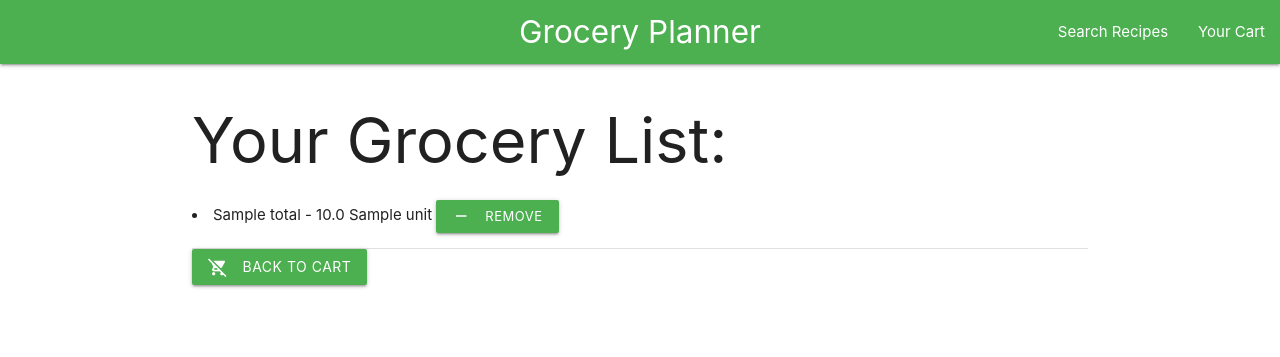
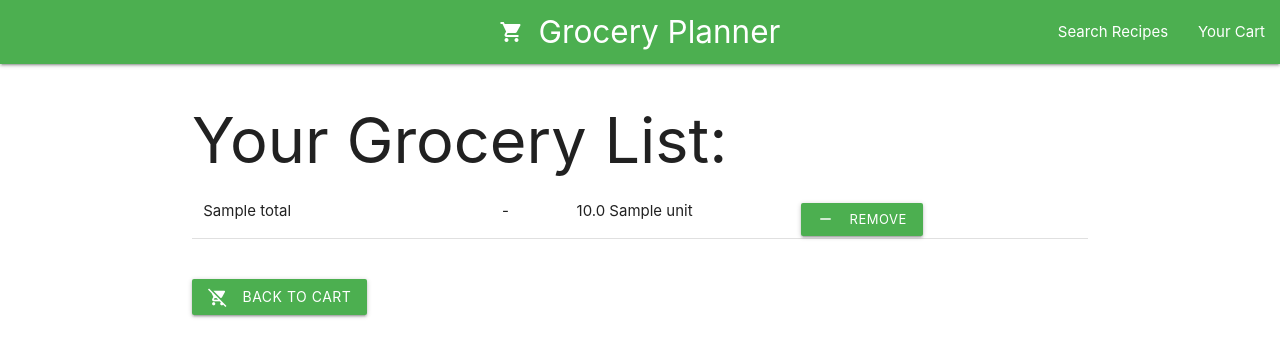
Before and after one commit to Kyle-Howard/groceries, a Django app: template recipefinder/templates/create_list.html in a window 1280 px wide. Shown: the top 357 px of the page. Run offline with Django 3.2, Linux system fonts and the light colour scheme; the template is opened without the code that fills it: most values are stand-ins (such as "Sample title", 1, 10 or a date in 2020).

Commit message:
first commit

```diff
--- a/recipefinder/static/dist/css/test.css
+++ b/recipefinder/static/dist/css/test.css
@@ -10,5 +10,9 @@
 }
 
 .top-button{
-    margin-top:6vh;
+    margin-top:4vh;
 }
+
+.small-button{
+    margin-top:3px;
+}
--- a/recipefinder/templates/create_list.html
+++ b/recipefinder/templates/create_list.html
@@ -5,6 +5,7 @@
         <link href="https://fonts.googleapis.com/icon?family=Material+Icons" rel="stylesheet">
         <!--Import materialize.css-->
         <link type="text/css" rel="stylesheet" href="{% static "dist/css/materialize.min.css"%}"  media="screen,projection"/>
+        <link type="text/css" rel="stylesheet" href="{% static "dist/css/test.css"%}"  media="screen,projection"/>
 
         <!--Let browser know website is optimized for mobile-->
         <meta name="viewport" content="width=device-width, initial-scale=1.0"/>
@@ -12,7 +13,7 @@
     <body>
         <nav>
             <div class="nav-wrapper green">
-                <a href="#" class="brand-logo center">Grocery Planner</a>
+                <a href="/recipefinder/" class="brand-logo center"><i class="material-icons">local_grocery_store</i>Grocery Planner</a>
                 <ul id="nav-mobile" class="right hide-on-med-and-down">
                     <li><a href="/recipefinder/search_recipes?cartid={{cartid}}">Search Recipes</a></li>
                     <li><a href="/recipefinder/view_cart?cartid={{cartid}}">Your Cart</a></li>
@@ -21,22 +22,37 @@
         </nav>
         <div class="container">
             <h1>Your Grocery List:</h1>
+            <div class="row">
+                <div class="col s12">
+                    <div class="row">
                         <div>
                             {% for total in total_ingredients %}
                                 <form type="post" action="/recipefinder/remove_from_list">
-                    <li>
-                        {{ total.name }} - {{total.amount|floatformat:1}} {{total.unit}}
+                                    <div class="col s4">
+                                        {{ total.name }}
+                                    </div>
+                                    <div class="col s1">
+                                        -
+                                    </div>
+                                    <div class="col s3">
+                                        {{total.amount|floatformat:1}} {{total.unit}}
+                                    </div>
+                                    <div class="col s4">
                                         <input type="hidden" name="cartid" value='{{cartid}}' placeholder="{{cartid}}"/>
                                         <input type="hidden" name="ingredientid" value='{{total.pk}}' placeholder="{{ingredientid}}"/>
-                        <button class="btn-small waves-effect waves-light green" id="remove_ingredient_submit" type="submit">Remove
+                                        <button class="btn-small waves-effect waves-light green small-button" id="remove_ingredient_submit" type="submit">Remove
                                             <i class="material-icons left">remove</i>
                                         </button>
+                                    </div>
                                     <br>
-                    </li>
                                 </form>
                                 <div class="divider"></div>
                             {% endfor %}
                         </div>
+                    </div>
+                </div>
+            </div>
+            <div class="row">
                 <form type="post" action="/recipefinder/view_cart">
                     <input type="hidden" name="cartid" value='{{cartid}}' placeholder="{{cartid}}"/>
                     <button class="btn waves-effect waves-light green" id="list_to_cart_submit" type="submit">Back to Cart
@@ -44,6 +60,7 @@
                     </button>
                 </form>
             </div>
+        </div>
         <!--JavaScript at end of body for optimized loading-->
         <script type="text/javascript" src="js/materialize.min.js"></script>
     </body>
--- a/recipefinder/templates/search_recipes.html
+++ b/recipefinder/templates/search_recipes.html
@@ -13,7 +13,7 @@
     <body>
         <nav>
             <div class="nav-wrapper green">
-                <a href="#" class="brand-logo center">Grocery Planner</a>
+                <a href="/recipefinder/" class="brand-logo center"><i class="material-icons">local_grocery_store</i>Grocery Planner</a>
                 <ul id="nav-mobile" class="right hide-on-med-and-down">
                     <li class="active"><a href="/recipefinder/search_recipes?cartid={{cartid}}">Search Recipes</a></li>
                     <li><a href="/recipefinder/view_cart?cartid={{cartid}}">Your Cart</a></li>
--- a/recipefinder/views.py
+++ b/recipefinder/views.py
@@ -15,7 +15,7 @@ Cuisines = ["African", "American", "British", "Cajun","Caribbean", "Chinese",
 
 # Create your views here.
 def home(request):
-    thisCart = Cart.object.get(pk=5)
+    thisCart = Cart()
     thisCart.save()
     return render(request, 'home.html', context={"cartid": thisCart.pk})
 
@@ -51,6 +51,7 @@ def update_cart(request):
         recipe.ingredients.add(ingredient)
 
     thisCart.recipes.add(recipe)
+    print(response)
 
     return render(request, 'update_cart.html', context={"title": title, "id": recipeid, "recipes": thisCart.recipes.all(), "cartid": cartId})
 
```
Also changed, not shown: recipefinder/templates/home.html (+7 -2 lines), recipefinder/templates/update_cart.html (+5 -5 lines). Lines whose indentation alone changed are shown as unchanged.
